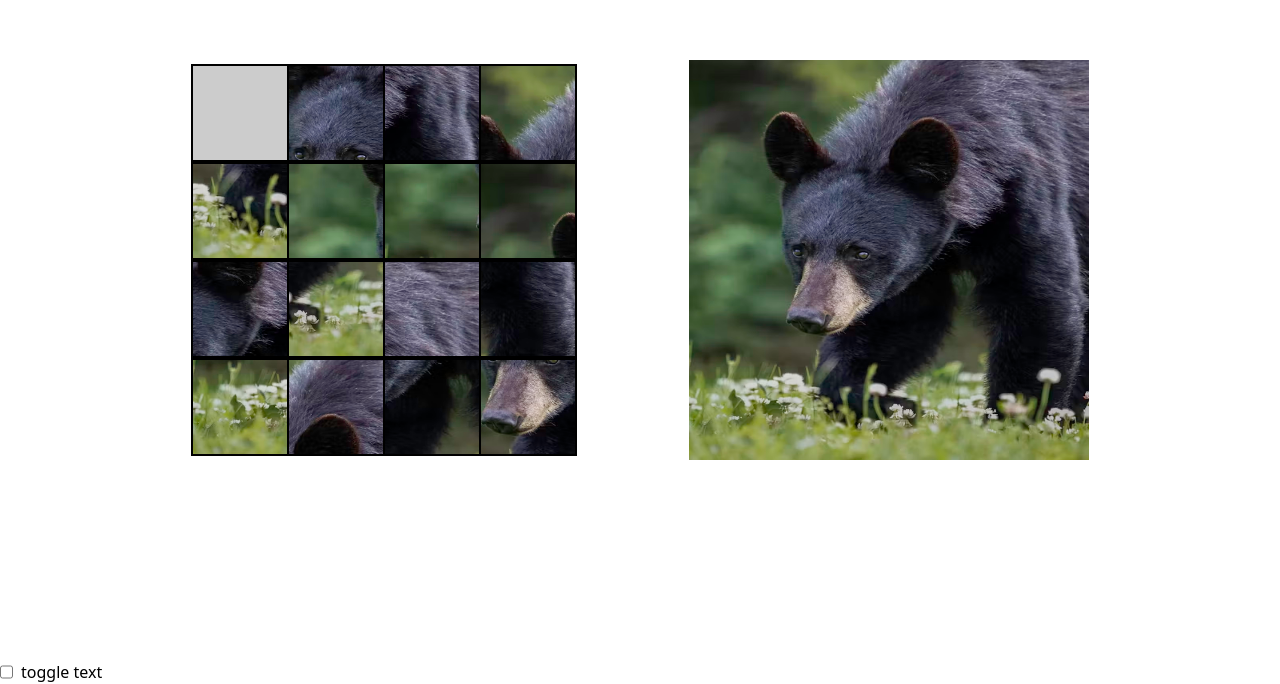
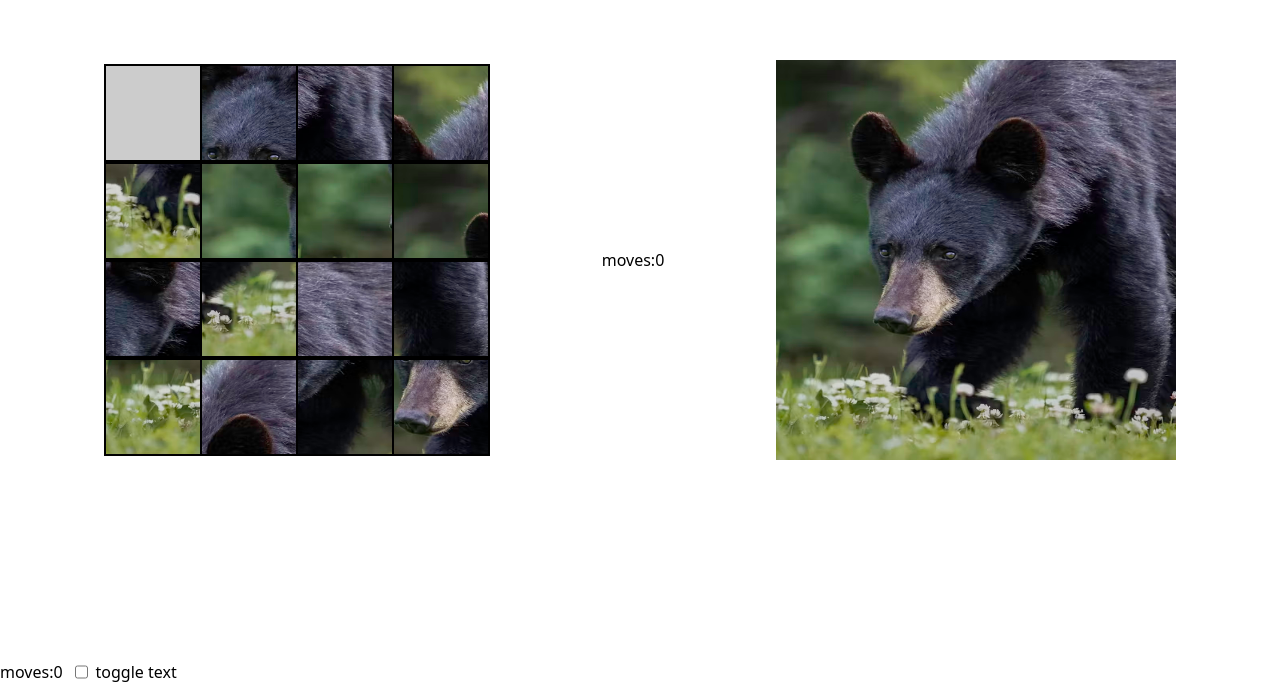
Before and after one commit to Damndaniel241/decker, a Vue app: page /puzzler in a window 1280 px wide. Shown: the part 140-824 px from the top of the page. Built offline with nearby package versions, Linux system fonts and the light colour scheme.

Commit message:
added text feature

```diff
--- a/src/views/puzzler/views/IndexView.vue
+++ b/src/views/puzzler/views/IndexView.vue
@@ -7,7 +7,8 @@ const grid = ref([ [0, 1, 2, 3],[4, 5, 6, 7], [8,9,10,11],[12,13,14,15]]);
 const correctGrid = ref([[1, 2, 3, 4],[ 5, 6, 7, 8],[9,10,11,12],[13,14,15,0]]);
 
 
-const isTextOn = ref<Boolean>(false);
+const isTextOn = ref(false);
+const moves = ref(0);
 
 // const imageUrl = "https://unsplash.com/photos/brown-bear-near-grass-field-kZ8dyUT0h30"
 // const imageUrl = "/src/views/puzzler/assets/photo-grid-1.avif"
@@ -133,6 +134,7 @@ function swapWithZero(x:number,y:number,title:number){
           if(x+1===zeroX && y+0===zeroY || x+0===zeroX && y+1===zeroY || x-1===Math.abs(zeroX) && y-0===Math.abs(zeroY) || x-0===Math.abs(zeroX) && y-1===Math.abs(zeroY)){
             grid.value[i][j] = title;
             grid.value[x][y] = 0;
+            moves.value = moves.value+1
             getCurrentState();
           }else{
             return;
@@ -141,6 +143,7 @@ function swapWithZero(x:number,y:number,title:number){
           if(x-1===Math.abs(zeroX) && y-0===Math.abs(zeroY) || x-0===Math.abs(zeroX) && y-1===Math.abs(zeroY) || x+1===zeroX && y+0===zeroY || x+0===zeroX && y+1===zeroY){
             grid.value[i][j] = title;
             grid.value[x][y] = 0;
+            moves.value = moves.value+1
             getCurrentState();
         }else{
             return;
@@ -196,14 +199,14 @@ function getZeroPos(){
       </div>
     </div>
 </div>
-<span class="flex gap-2 lg:hidden"><input type="checkbox" class="accent-pink-500"  v-model="isTextOn"><span>toggle text</span></span>
+<div class="flex gap-3 "><span>moves:{{ moves }}</span><span class="flex gap-2 lg:hidden"><input type="checkbox" class="accent-pink-500"  v-model="isTextOn"><span>toggle text</span></span></div>
 <p class="text-green-500 lg:hidden" v-if="getCurrentState()">Congratulations! Puzzle Solved!</p>
 
 <div >
   <img src="/src/views/puzzler/assets/photo-grid-1.avif" alt="" class="h-[400px] w-[400px] " >
 </div>
 </div>
-<span class=" gap-2 lg:flex hidden"><input type="checkbox" class="accent-pink-500"  v-model="isTextOn"><span>toggle text</span></span>
-<p class="text-green-500 lg:block hidden" v-if="getCurrentState()">Congratulations! Puzzle Solved!</p>
+<div class="flex gap-3 "><span>moves:{{ moves }}</span><span class=" gap-2 lg:flex lg:justify-center hidden"><input type="checkbox" class="accent-pink-500"  v-model="isTextOn"><span>toggle text</span></span></div>
+<p class="text-green-500 text-center lg:block hidden" v-if="getCurrentState()">Congratulations! Puzzle Solved!</p>
 
 </template>
```
